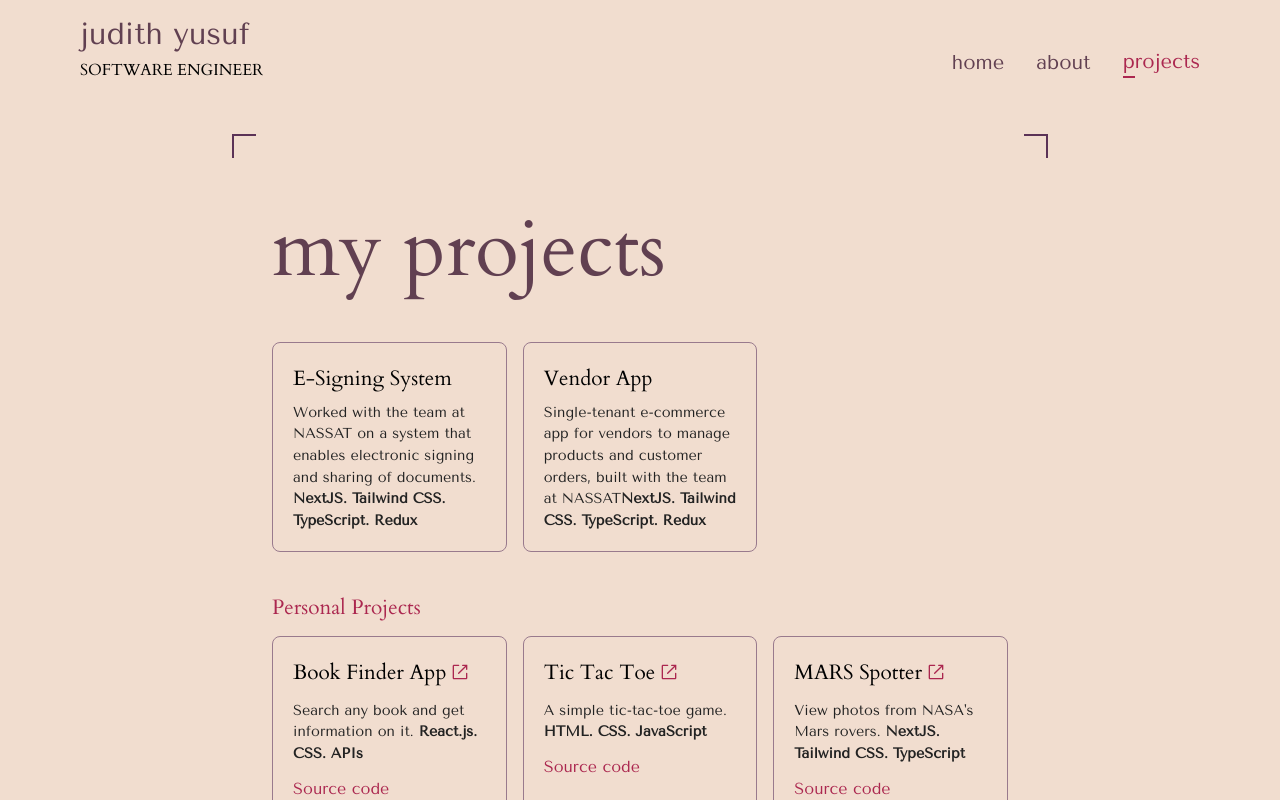
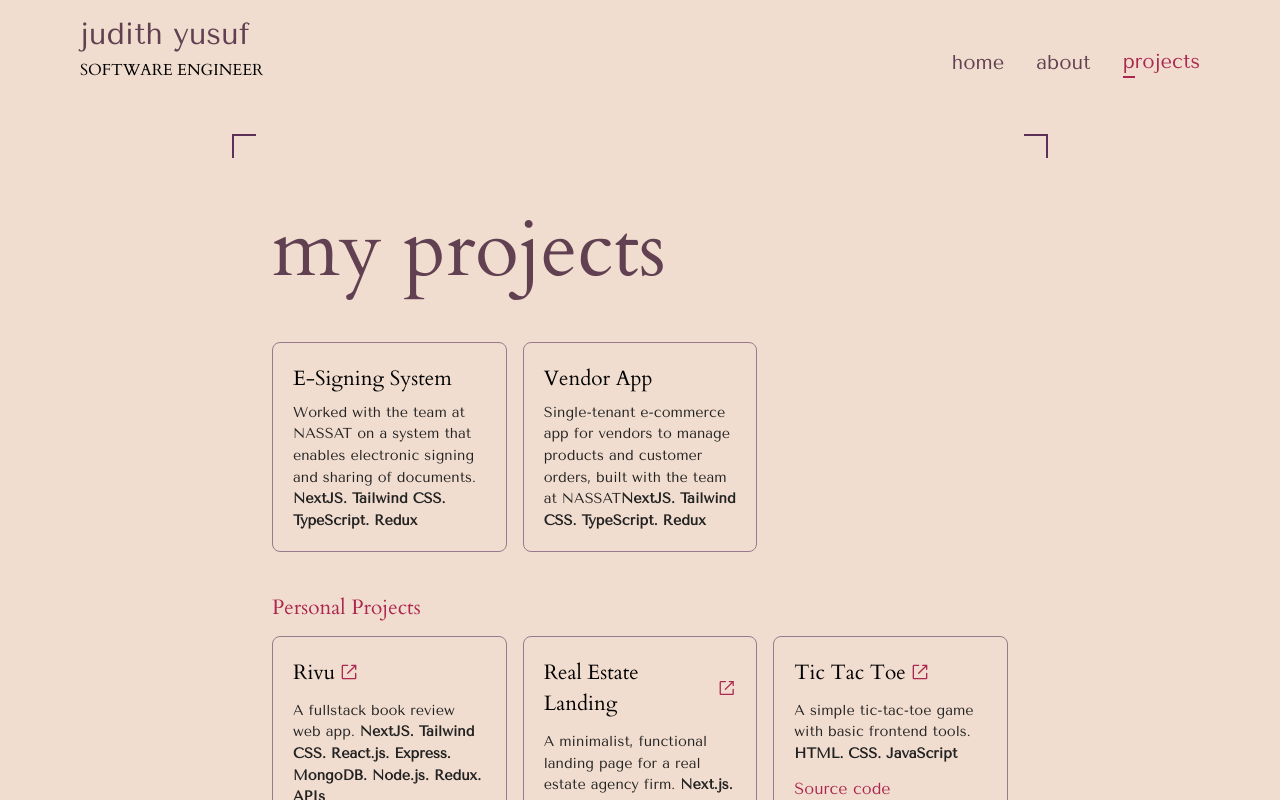
Before and after one commit to judithlk/my-portfolio, a Next.js app: page /projects in a window 1280 px wide. Built offline with nearby package versions, Linux system fonts and the light colour scheme.

Commit message:
edit: new projects

```diff
--- a/src/app/about/page.tsx
+++ b/src/app/about/page.tsx
@@ -81,7 +81,7 @@ export default function About() {
                 </div>
                 <div>
                   <h2 className={`${cardo.className} text-[1.2rem] text-[#614051]`}>Web Developer - Freelance</h2>
-                  <p className={`text-[1rem] smtext-[1.1rem] font-[400] text-[#222] ${tenor.className}`}>Developed and managed websites for organizations.Developed and managed websites for organizations.</p>
+                  <p className={`text-[1rem] smtext-[1.1rem] font-[400] text-[#222] ${tenor.className}`}>Developed and managed websites for organizations.</p>
                 </div>
               </div>
 
--- a/src/app/projects/page.tsx
+++ b/src/app/projects/page.tsx
@@ -128,25 +128,65 @@ export default function Projects() {
               <div className="grid md:grid-cols-2 lg:grid-cols-3 gap-4">
                 <div className="rounded-lg p-5 border border-[#997A8D] space-y-3">
                   <Link
-                    href="https://judithlk.github.io/book-finder/"
+                    href="https://rivu.vercel.app/"
                     className="flex space-x-1 items-center"
                   >
                     <h2
                       className={`text-[1.1rem] sm:text-[1.3rem] hover:text-[#AB274F] hover:underline ${cardo.className}`}
                     >
-                      Book Finder App
+                      Rivu
                     </h2>
                     <RxExternalLink size={20} color="#AB274F" />
                   </Link>
                   <p
                     className={`text-[0.9rem] font-[400] text-[#222] ${tenor.className}`}
                   >
-                    Search any book and get information on it.{" "}
-                    <b>React.js. CSS. APIs</b>
+                    A fullstack book review web app.{" "}
+                    <b>NextJS. Tailwind CSS. React.js. Express. MongoDB. Node.js. Redux. APIs</b>
                   </p>
 
                   <Link
-                    href="https://github.com/judithlk/book-finder"
+                    href="https://github.com/judithlk/bookreview_frontend"
+                    className="block"
+                  >
+                    <h2
+                      className={`text-[1rem] font-[400] text-[#AB274F] hover:underline ${tenor.className}`}
+                    >
+                      Frontend source code{" "}
+                    </h2>
+                  </Link>
+                  <Link
+                    href="https://github.com/judithlk/bookreview_backend"
+                    className="block"
+                  >
+                    <h2
+                      className={`text-[1rem] font-[400] text-[#AB274F] hover:underline ${tenor.className}`}
+                    >
+                      Backend source code{" "}
+                    </h2>
+                  </Link>
+                </div>
+                <div className="rounded-lg p-5 border border-[#997A8D] space-y-3">
+                  <Link
+                    href="https://real-estate-landing-seven.vercel.app/"
+                    className="flex space-x-1 items-center"
+                  >
+                    <h2
+                      className={`text-[1.1rem] sm:text-[1.3rem] hover:text-[#AB274F] hover:underline ${cardo.className}`}
+                    >
+                      Real Estate Landing
+                    </h2>
+                    <RxExternalLink size={20} color="#AB274F" />
+                  </Link>
+                  <p
+                    className={`text-[0.9rem] font-[400] text-[#222] ${tenor.className}`}
+                  >
+                    A minimalist, functional landing page for a real estate agency firm.{" "}
+                    <b>Next.js. Tailwind CSS. Redux.</b>
+                  </p>
+
+                  <Link
+                    href="https://github.com/judithlk/real-estate-landing"
                     className="block"
                   >
                     <h2
@@ -171,7 +211,7 @@ export default function Projects() {
                   <p
                     className={`text-[0.9rem] font-[400] text-[#222] ${tenor.className}`}
                   >
-                    A simple tic-tac-toe game. <b>HTML. CSS. JavaScript</b>
+                    A simple tic-tac-toe game with basic frontend tools. <b>HTML. CSS. JavaScript</b>
                   </p>
 
                   <Link
```
